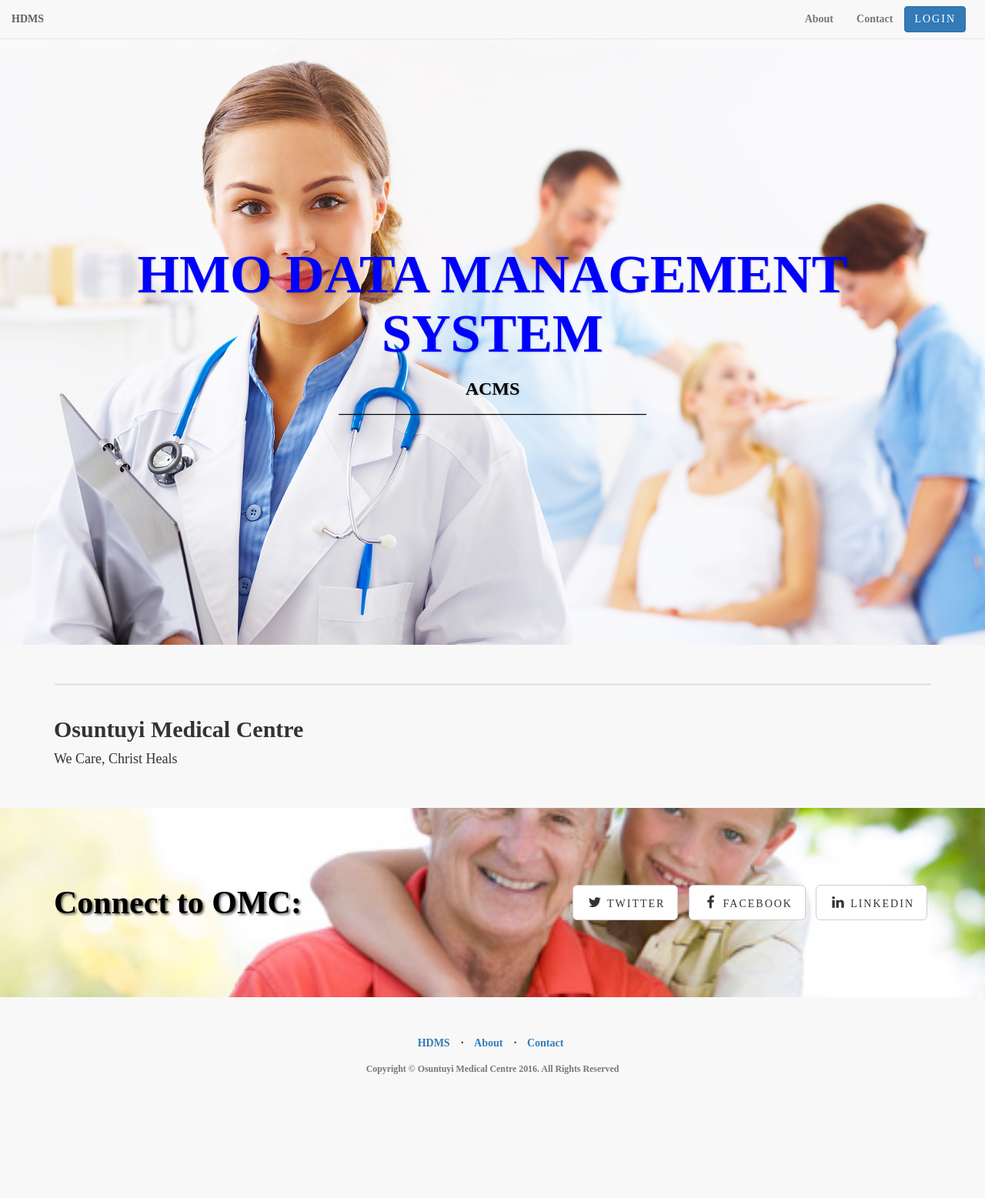
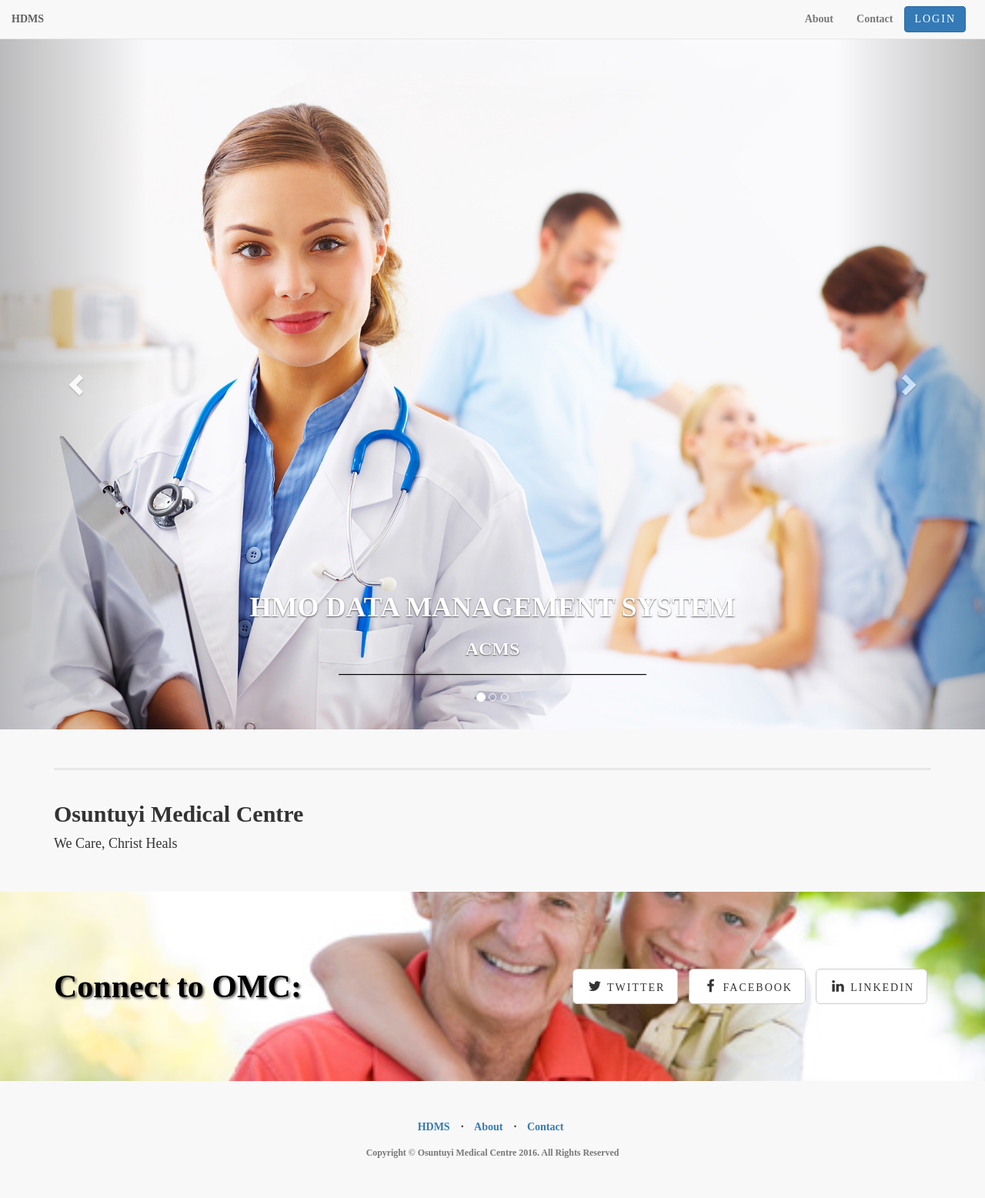
Before and after one commit to koyexes/hdmsProduction, a Django app: template HDMS/ACMS/templates/ACMS/index.html in a window 1280 px wide. Shown: the whole page at 77% size. Before the commit the page ends 1396 px from the top, so only its background shows below. Run offline with Django 3.2, Linux system fonts and the light colour scheme; the template is opened without the code that fills it, so the values that code supplies are empty; some libraries are stand-ins or nearby versions.

Commit message:
Before installing third party packages

```diff
--- a/HDMS/ACMS/static/ACMS/css/landing-page.css
+++ b/HDMS/ACMS/static/ACMS/css/landing-page.css
@@ -41,8 +41,8 @@ h6 {
     padding-bottom: 50px;
     text-align: center;
     color: #f8f8f8;
-    background: url(../img/medgirl.jpg) no-repeat center center;
-    background-size: cover;
+   /* background: url(../img/medgirl.jpg) no-repeat center center;
+    background-size: cover;*/
 }
 
 .intro-message {
--- a/HDMS/ACMS/templates/ACMS/index.html
+++ b/HDMS/ACMS/templates/ACMS/index.html
@@ -1,4 +1,5 @@
 {% extends 'ACMS/base.html' %}
+{% load staticfiles %}
 
 {% block title %}
     {{block.super}}
@@ -16,7 +17,58 @@
 {% block content %}
 
     <!-- Header -->
-    <div class="intro-header">
+    <div class="intro-headered">
+        <div id="carousel-example-generic" class="carousel slide" data-ride="carousel">
+          <!-- Indicators -->
+          <ol class="carousel-indicators">
+            <li data-target="#carousel-example-generic" data-slide-to="0" class="active"></li>
+            <li data-target="#carousel-example-generic" data-slide-to="1"></li>
+            <li data-target="#carousel-example-generic" data-slide-to="2"></li>
+          </ol>
+
+          <!-- Wrapper for slides -->
+          <div class="carousel-inner" role="listbox">
+
+            <div class="item active">
+              <img src="../../static/ACMS/img/medgirl.jpg" alt="girl" class="center-block">
+              <div class="carousel-caption">
+                <h1>HMO DATA MANAGEMENT SYSTEM</h1>
+                <h3>ACMS</h3>
+                <hr class="intro-divider">
+              </div>
+            </div>
+            <div class="item">
+              <img src="../../static/ACMS/img/medical-professionals.jpg" alt="girl" class="center-block" >
+              <div class="carousel-caption">
+                <h1>HMO DATA MANAGEMENT SYSTEM</h1>
+                <h3>ACMS</h3>
+                <hr class="intro-divider">
+              </div>
+            </div>
+            <div id="item3" class="item">
+              <img src="../../static/ACMS/img/medical-team.jpg" alt="girl" class="center-block" >
+              <div class="carousel-caption">
+                <h1>HMO DATA MANAGEMENT SYSTEM</h1>
+                <h3>ACMS</h3>
+                <hr class="intro-divider">
+              </div>
+            </div>
+          </div>
+
+          <!-- Controls -->
+          <a class="left carousel-control" href="#carousel-example-generic" role="button" data-slide="prev">
+            <span class="glyphicon glyphicon-chevron-left" aria-hidden="true"></span>
+            <span class="sr-only">Previous</span>
+          </a>
+          <a class="right carousel-control" href="#carousel-example-generic" role="button" data-slide="next">
+            <span class="glyphicon glyphicon-chevron-right" aria-hidden="true"></span>
+            <span class="sr-only">Next</span>
+          </a>
+
+
+        </div>
+
+        <!--
         <div class="container">
 
             <div class="row">
@@ -33,7 +85,7 @@
             </div>
 
         </div>
-        <!-- /.container -->
+         /.container -->
 
     </div>
     <!-- /.intro-header -->
--- a/HDMS/ACMS/views.py
+++ b/HDMS/ACMS/views.py
@@ -52,7 +52,7 @@ def index(request):
 def homepage(request):
     admin = False
     if request.user.is_staff: admin = True # checking if the user has administrative rights
-    context = {"name" : "%s %s" % (request.user.last_name, request.user.first_name), "username" : request.user.username, "admin" : admin} # declaring the template context
+    context = {"name" : "%s %s" % ( request.user.first_name, request.user.last_name), "username" : request.user.username, "admin" : admin} # declaring the template context
     return render(request, 'acms/homepage.html', context) # rendering the homepage template
 
 @login_required(redirect_field_name="", login_url='/acms/login')
--- a/HDMS/HDMS/settings.py
+++ b/HDMS/HDMS/settings.py
@@ -31,6 +31,7 @@ ALLOWED_HOSTS = []
 # Application definition
 
 INSTALLED_APPS = [
+    'grapelli'
     'django.contrib.admin',
     'django.contrib.auth',
     'django.contrib.contenttypes',
```
Also changed, not shown: HDMS/ACMS/templates/index_temp.html (added, +124 -0 lines), HDMS/ACMS/static/ACMS/img/1.jpg (added), HDMS/ACMS/static/ACMS/img/2.jpg (added), HDMS/ACMS/static/ACMS/img/3.jpg (added), HDMS/ACMS/static/ACMS/img/4.jpg (added), HDMS/ACMS/static/ACMS/img/medical-professionals.jpg (added), HDMS/ACMS/static/ACMS/img/medical-team.jpg (added).
